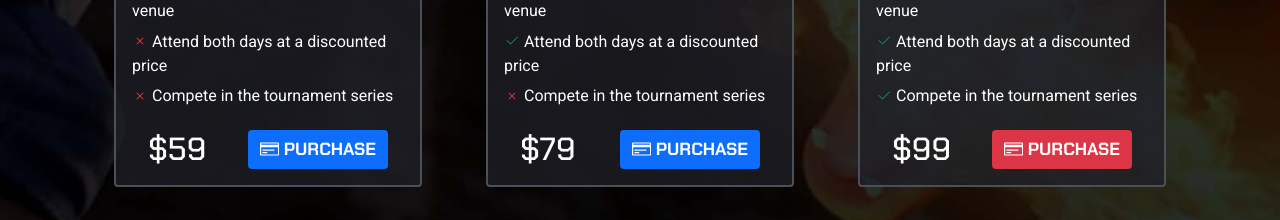
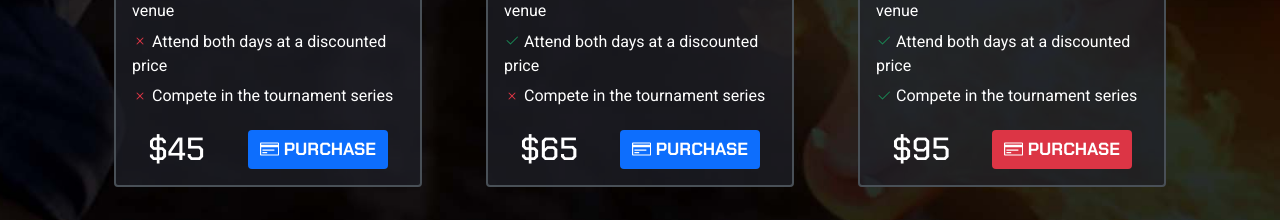
Before and after one commit to arrowkrai/tournament-website, a React (Create React App) app: page / in a window 1280 px wide. Shown: the part 2800-3020 px from the top of the page. Built offline with nearby package versions, Linux system fonts and the light colour scheme.

Commit message:
Fix Ticket Prices

```diff
--- a/src/container/Tickets/Tickets.jsx
+++ b/src/container/Tickets/Tickets.jsx
@@ -26,7 +26,7 @@ const Tickets = () => {
               <li className="app__tickets-card-no"><BsX /> Compete in the tournament series</li>
             </ul>
             <div className="app__tickets-card-price">
-              <h2>$59</h2>
+              <h2>$45</h2>
               <button><GoCreditCard /> PURCHASE</button>
             </div>
           </div>
@@ -44,7 +44,7 @@ const Tickets = () => {
               <li className="app__tickets-card-no"><BsX /> Compete in the tournament series</li>
             </ul>
             <div className="app__tickets-card-price">
-              <h2>$79</h2>
+              <h2>$65</h2>
               <button><GoCreditCard /> PURCHASE</button>
             </div>
           </div>
@@ -62,7 +62,7 @@ const Tickets = () => {
               <li className="app__tickets-card-yes"><BsCheck2 /> Compete in the tournament series</li>
             </ul>
             <div className="app__tickets-card-price">
-              <h2>$99</h2>
+              <h2>$95</h2>
               <button><GoCreditCard /> PURCHASE</button>
             </div>
           </div>
```
